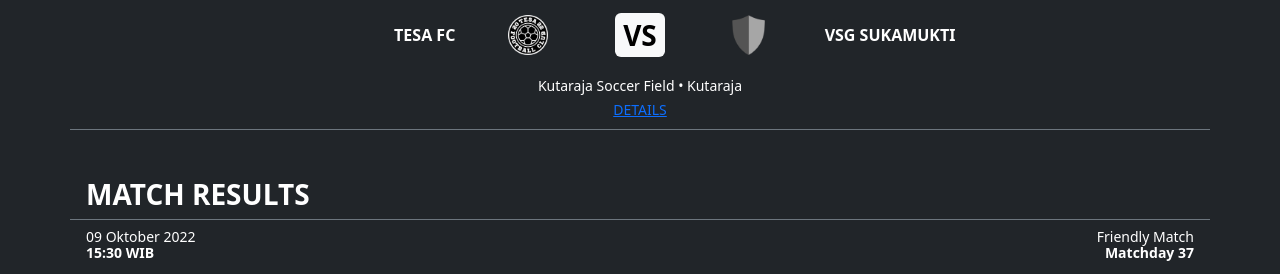
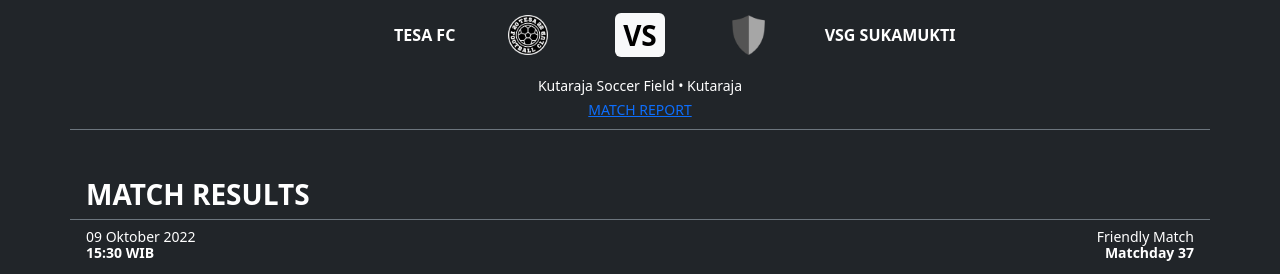
Before and after one commit to tesafc/tesafc.github.io, a Jekyll site: the page built from matches.html, in a window 1280 px wide. Shown: the part 203-477 px from the top of the page. Built offline with Jekyll 4.4.1, drawn with Linux system fonts in a browser that asks for light colours; nearby versions of some CDN libraries.

Commit message:
Update matches.html

```diff
--- a/matches.html
+++ b/matches.html
@@ -44,7 +44,7 @@
           </div>
           <div class="card-footer bg-transparent border-0">
             <p class="card-text text-center text-capitalize mb-0"><small>{{ match.stadium }} • {{ match.place }}</small></p>
-            <a href="{{ match.url | relative_url }}" class="d-block card-text text-center text-uppercase mb-0"><small class="stretched-link">details</small></a>
+            <a href="{{ match.url | relative_url }}" class="d-block card-text text-center text-uppercase mb-0"><small class="stretched-link">Match Report</small></a>
           </div>
         </div>
       </div>
```
